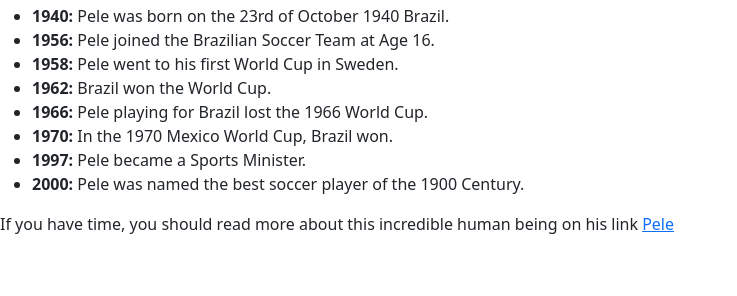
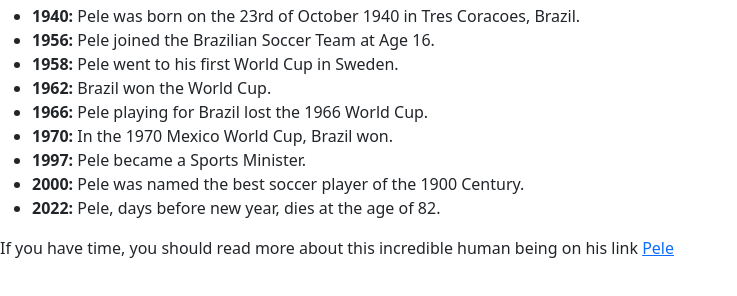
Before and after one commit to okarao/MIcroverse, a plain HTML site: page index.html in a window 1280 px wide. Shown: the part 462-758 px from the top of the page, without its empty margins (0-737 px from the left). Drawn offline with nearby package versions, Linux system fonts and the light colour scheme.

Commit message:
Update index.html

```diff
--- a/index.html
+++ b/index.html
@@ -20,7 +20,7 @@
         <section id="tribute-info">
             <h2>The Life of Pele</h2>
             <ul>
-                <li><strong>1940:</strong> Pele was born on the 23rd of October 1940 Brazil.</li>
+                <li><strong>1940:</strong> Pele was born on the 23rd of October 1940 in Tres Coracoes, Brazil.</li>
                 <li><strong>1956:</strong> Pele joined the Brazilian Soccer Team at Age 16.</li>
                 <li><strong>1958:</strong> Pele went to his first World Cup in Sweden.</li>
                 <li><strong>1962:</strong> Brazil won the World Cup.</li>
@@ -28,6 +28,7 @@
                 <li><strong>1970:</strong> In the 1970 Mexico World Cup, Brazil won.</li>
                 <li><strong>1997:</strong> Pele became a Sports Minister.</li>
                 <li><strong>2000:</strong> Pele was named the best soccer player of the 1900 Century.</li>
+                <li><strong>2022:</strong> Pele, days before new year, dies at the age of 82.</li>
             </ul>
         </section>
     <p>If you have time, you should read more about this incredible human being on his link <a href="https://en.wikipedia.org/wiki/Pel%C3%A9">Pele</a></p>
```
